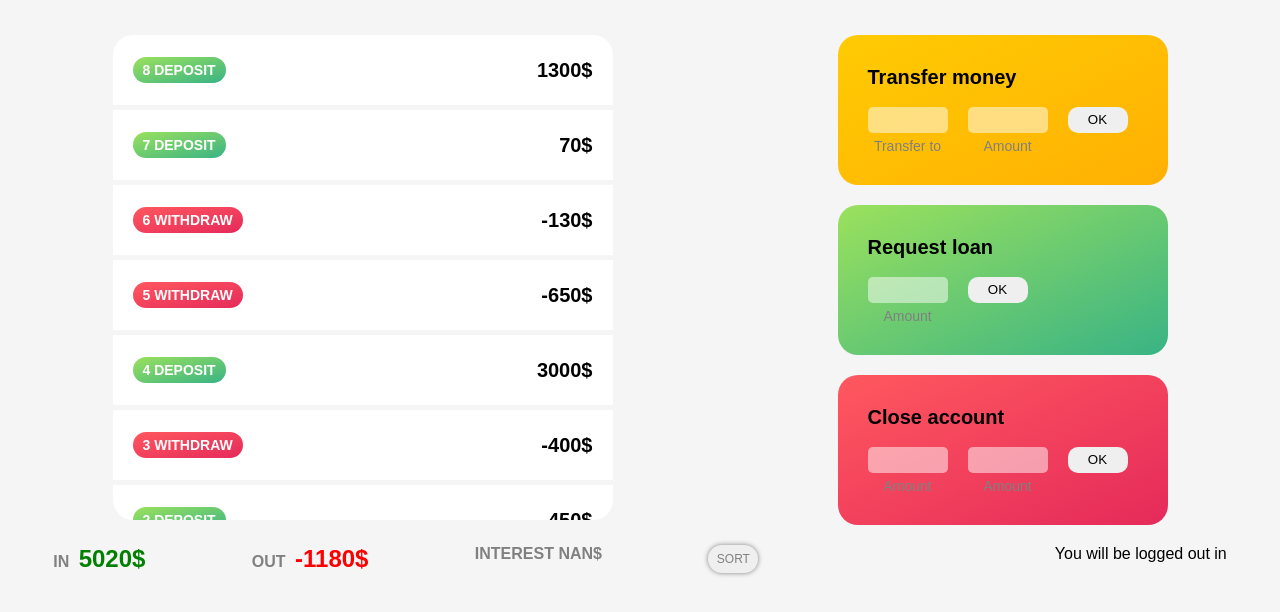
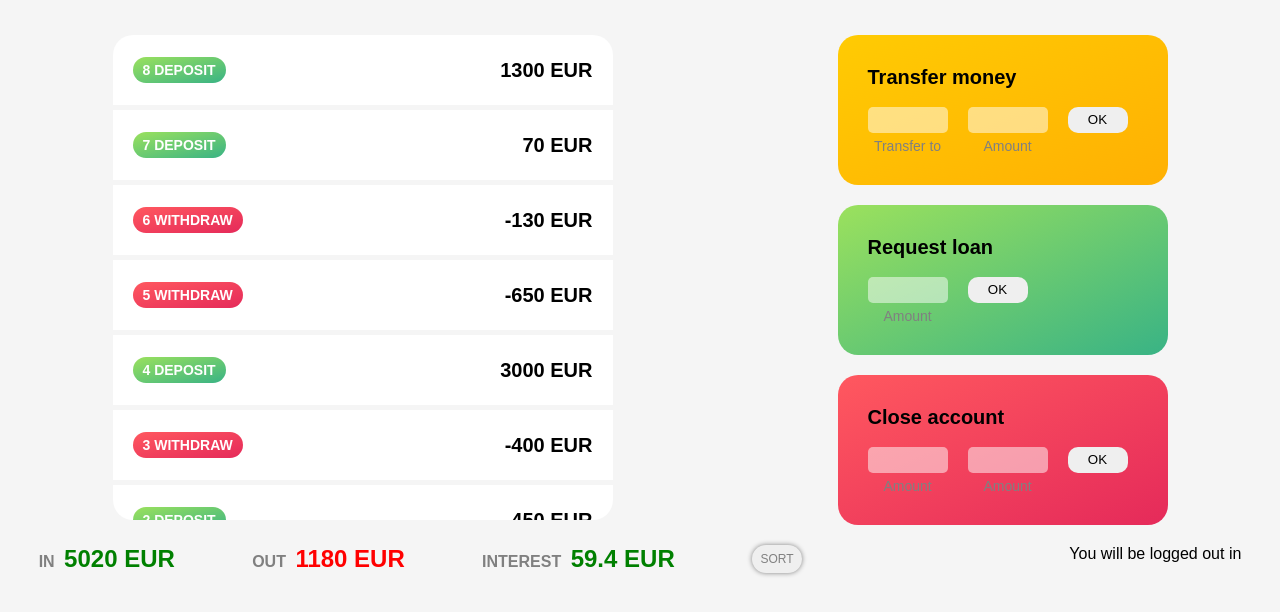
Before and after one commit to ItsMeCineQ/Bankist_app, a plain HTML site: page index.html in a window 1280 px wide. Shown: the part 188-800 px from the top of the page. Drawn offline with Linux system fonts and the light colour scheme.

Commit message:
changed to one function and included interest ratio

```diff
--- a/main.js
+++ b/main.js
@@ -64,7 +64,7 @@ const displayMovements = function(movements){
         const html = `
         <div class="movement">
             <span class="${type}">${i+1} ${type}</span>
-            <p class="amount">${mov}$</p>
+            <p class="amount">${mov} EUR</p>
         </div>
         `;
 
@@ -75,25 +75,25 @@ displayMovements(account1.movements);
 
 const calcDisplayBalance = function(movements){
     const balance = movements.reduce((acc, cur) => acc + cur);
-    labelBalance.innerHTML = `${balance}$`;
+    labelBalance.innerHTML = `${balance} EUR`;
 };
 calcDisplayBalance(account1.movements);
 
-const displayDepositBalance = function(movements){
-    const balance = movements.filter(mov => mov > 0).reduce((acc, mov) => acc+mov, 0);
-    labelSumIn.innerHTML = `${balance}$`;
+const displaySummary = function(movements){
+    const incomes = movements.filter(mov => mov > 0).reduce((acc, mov) => acc+mov, 0);
+    labelSumIn.innerHTML = `${incomes} EUR`;
+
+    const outcomes = movements.filter(mov => mov < 0).reduce((acc, mov) => acc+mov, 0);
+    labelSumOut.innerHTML = `${Math.abs(outcomes)} EUR`;
+
+    const interest = movements.filter(mov => mov>0).map(mov => mov*1.2/100).filter(mov => mov>=1).reduce((acc, mov) => acc+mov);
+    labelSumInterest.innerHTML = `${interest} EUR`;
 };
-displayDepositBalance(account1.movements);
-
-const displayWithdrawalBalance = function(movements){
-    const balance = movements.filter(mov => mov < 0).reduce((acc, mov) => acc+mov, 0);
-    labelSumOut.innerHTML = `${balance}$`;
-};
-displayWithdrawalBalance(account1.movements);
+displaySummary(account1.movements);
 
 const interestBalance = function(acc){
     const balance = acc.interestRate * displayDepositBalance(acc.movements);
-    labelSumInterest.innerHTML = `${balance}$`;
+    labelSumInterest.innerHTML = `${balance} EUR`;
 };
 interestBalance(account1);
 
--- a/style.css
+++ b/style.css
@@ -233,7 +233,7 @@ main .bottom .value_out{
     margin-left: 5px;
 }
 
-main .bottom .interest_value{
+main .bottom .value_interest{
     color: green;
     font-size: 24px;
     margin-left: 5px;
```
